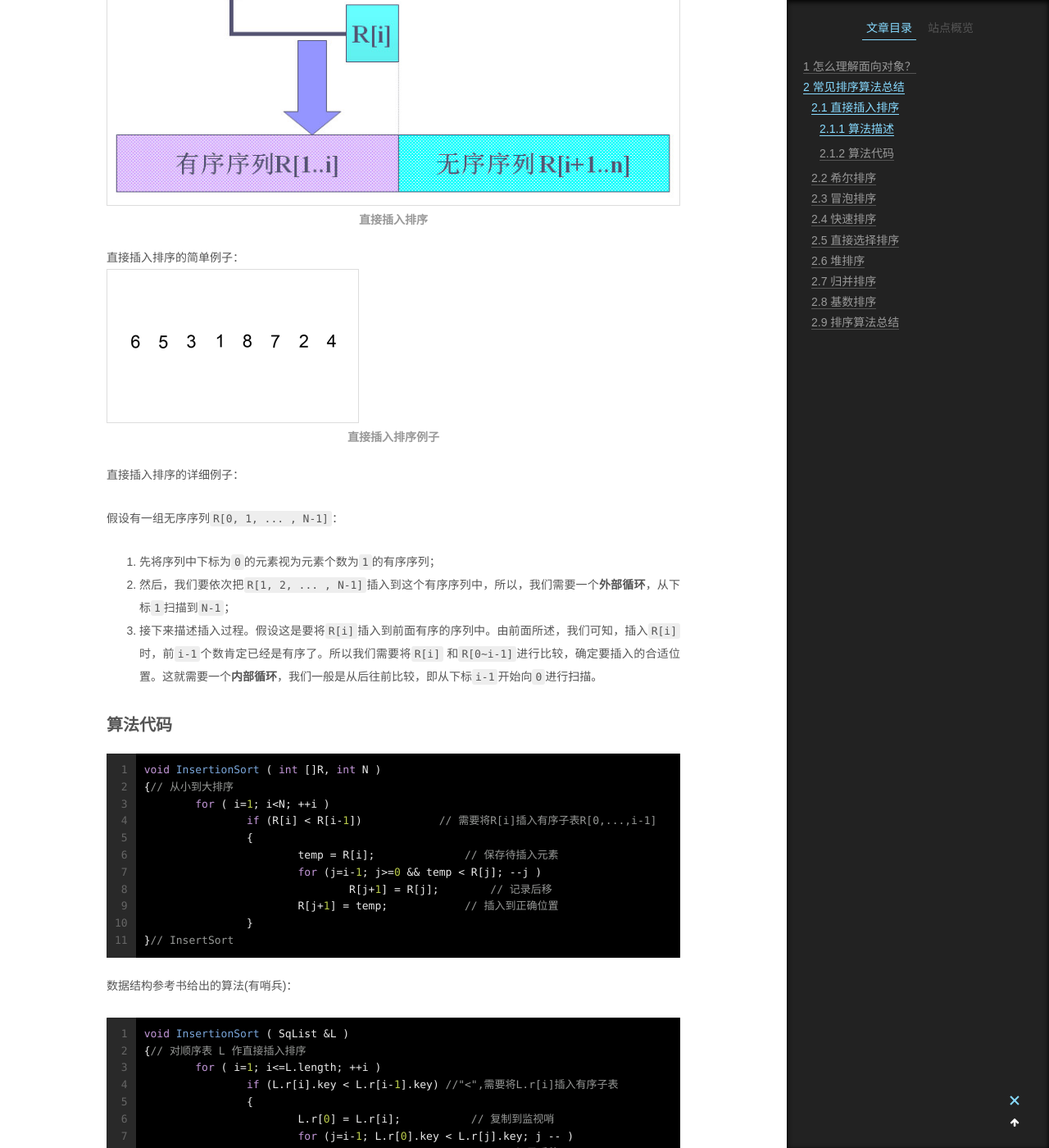
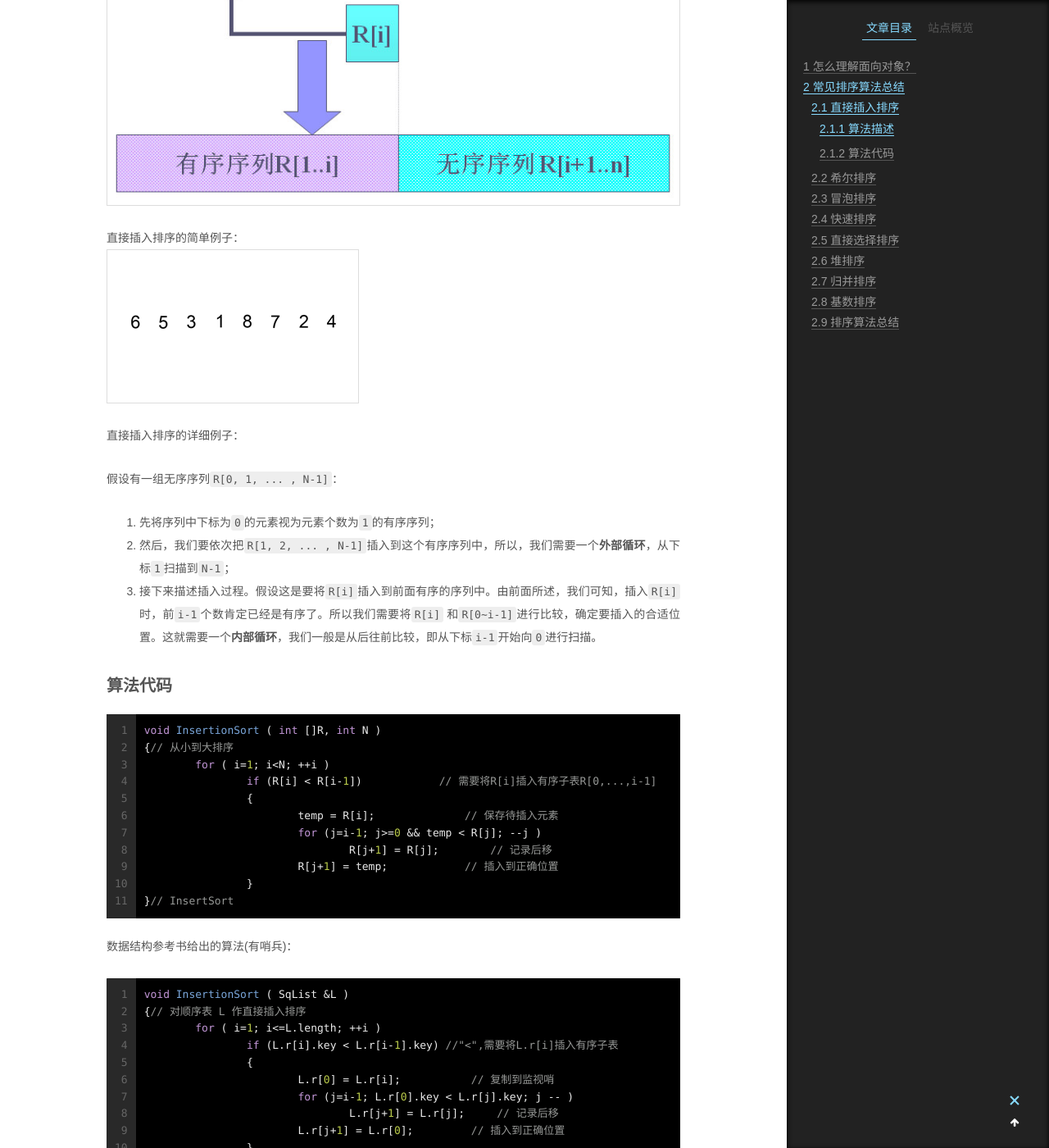
Before and after one commit to wxmas/wxmas.github.io, a Jekyll site: the page built from _posts/2017-09-13-常见面试题整理.md, in a window 1280 px wide and 1400 px high, scrolled down 1133 px. Shown: the whole window at 82% size. Built offline with Jekyll 4.4.1, drawn with Linux system fonts in a browser that asks for light colours; comment, search, counter and statistics services are not loaded.

Commit message:
add 2017-09-13-常见面试题整理

```diff
--- a/_posts/2017-09-13-常见面试题整理.md
+++ b/_posts/2017-09-13-常见面试题整理.md
@@ -30,10 +30,10 @@ tags:
 **直接插入排序(Straight Insertion Sort)**是一种最简单的排序方法，他的基本操作是将一个记录插入到已经排好序的有序表中，从而得到一个新的、记录数增1的有序表。
 
 直接插入排序的算法思想：
-![直接插入排序](https://raw.githubusercontent.com/wxmas/wxmas.github.io/master/_posts/2017-09-13/01StraightInsertionSort.jpg "直接插入排序")
+![直接插入排序](https://raw.githubusercontent.com/wxmas/wxmas.github.io/master/_posts/2017-09-13/01StraightInsertionSort.jpg)
 
 直接插入排序的简单例子：
-![直接插入排序例子](https://raw.githubusercontent.com/wxmas/wxmas.github.io/master/_posts/2017-09-13/02Insertion-sort-example.gif "直接插入排序例子")
+![直接插入排序例子](https://raw.githubusercontent.com/wxmas/wxmas.github.io/master/_posts/2017-09-13/02Insertion-sort-example.gif)
 
 直接插入排序的详细例子：
 
```
